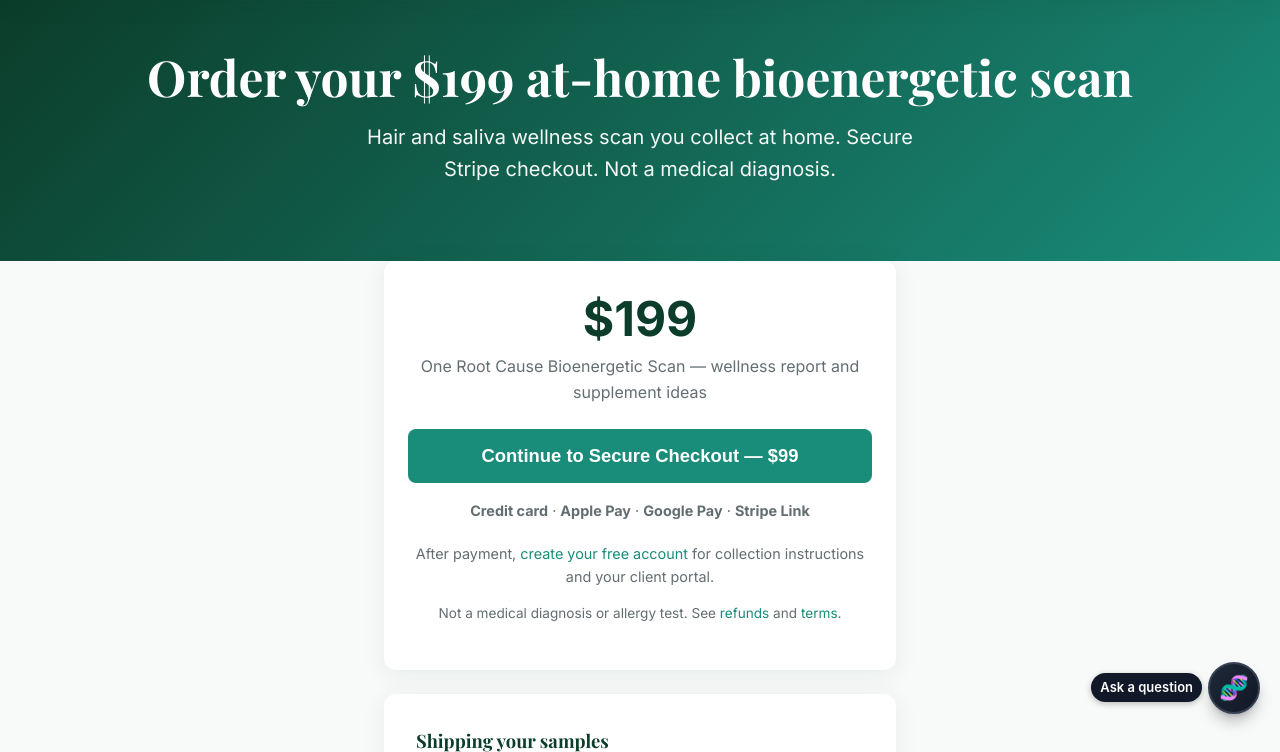
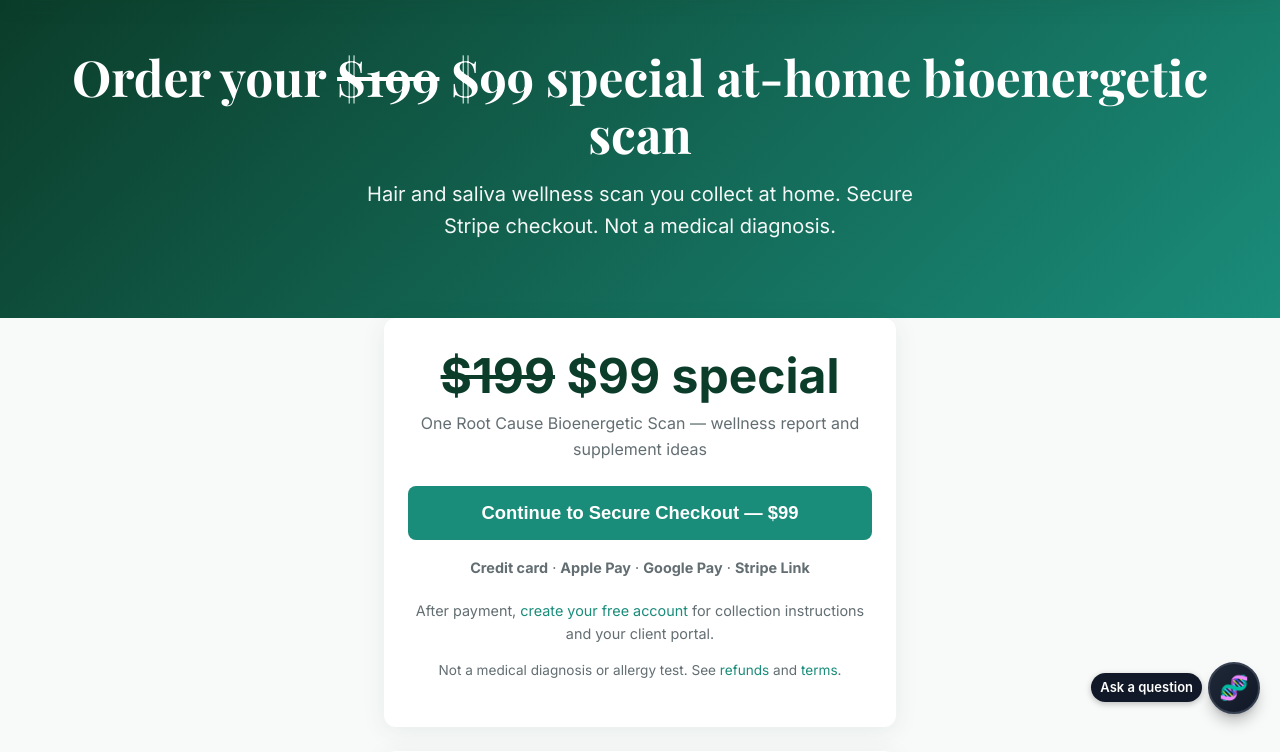
Before and after one commit to Michaelpeatross/root-cause-website, a Python web app: template templates/buy.html in a window 1280 px wide. Shown: the part 66-818 px from the top of the page. Run offline with Jinja, Linux system fonts and the light colour scheme; the template is opened without the code that fills it, so the values that code supplies are empty.

Commit message:
$99 scan special: templates (3/6)

```diff
--- a/templates/buy.html
+++ b/templates/buy.html
@@ -1,16 +1,16 @@
 {% extends "base.html" %}
-{% block title %}Order the $199 At-Home Bioenergetic Scan | Root Cause Test{% endblock %}
-{% block meta_description %}Order your $199 bioenergetic hair and saliva wellness scan online. Secure Stripe checkout. Mail samples free with a stamp, add a $15 prepaid kit, or overnight for speed.{% endblock %}
+{% block title %}Order the $99 At-Home Bioenergetic Scan | Root Cause Test{% endblock %}
+{% block meta_description %}Order your $99 special ($100 off $199) bioenergetic hair and saliva wellness scan online. Secure Stripe checkout. Mail samples free with a stamp, add a $15 prepaid kit, or overnight for speed.{% endblock %}
 
 {% block content %}
 <section class="hero" style="padding:3rem 2rem;">
-    <h1 class="hero-title-sm">Order your $199 at-home bioenergetic scan</h1>
+    <h1 class="hero-title-sm">Order your <s>$199</s> $99 special at-home bioenergetic scan</h1>
     <p class="tagline">Hair and saliva wellness scan you collect at home. Secure Stripe checkout. Not a medical diagnosis.</p>
 </section>
 
 <div class="container" style="max-width:560px;">
     <div class="card purchase-card checkout-single-card" style="margin-top:-2rem;">
-        <p class="purchase-now" style="margin:0 0 0.5rem;">$199</p>
+        <p class="purchase-now" style="margin:0 0 0.5rem;"><s>$199</s> $99 special</p>
         <p style="color:var(--text-muted); margin:0 0 1.5rem;">One Root Cause Bioenergetic Scan — wellness report and supplement ideas</p>
 
         {% include '_checkout_single.html' %}
--- a/templates/checkout_success.html
+++ b/templates/checkout_success.html
@@ -1,13 +1,13 @@
 {% extends "base.html" %}
 {% block title %}Payment Successful | Root Cause Test{% endblock %}
-{% block meta_description %}Your $199 Root Cause Bioenergetic Scan order is confirmed. Mail samples free in a regular envelope with a postage stamp, or optional $15 prepaid collection kit.{% endblock %}
+{% block meta_description %}Your $99 special ($100 off $199) Root Cause Bioenergetic Scan order is confirmed. Mail samples free in a regular envelope with a postage stamp, or optional $15 prepaid collection kit.{% endblock %}
 {% block robots %}noindex, nofollow{% endblock %}
 
 {% block content %}
 <div class="container" style="max-width:560px; margin-top:3rem; text-align:center;">
     <div class="card">
         <h1 style="font-family:'Playfair Display',serif; color:var(--green-dark);">Payment successful</h1>
-        <p>Your <strong>$199 Root Cause Bioenergetic Scan</strong> is paid and confirmed.</p>
+        <p>Your <strong><s>$199</s> $99 special Root Cause Bioenergetic Scan</strong> is paid and confirmed.</p>
         <p style="color:var(--text-muted);">You do <strong>not</strong> need an account to complete checkout. Create one now (or later) so we can send collection instructions and open your client dashboard when the report is ready.</p>
         <p style="margin:1rem 0 0.25rem; font-weight:600; color:var(--green-dark);">Next step — create your free account</p>
         <a href="{{ url_for('register') }}" class="btn btn-primary" style="margin:0.5rem;">Create free account after purchase</a>
--- a/templates/contact.html
+++ b/templates/contact.html
@@ -1,6 +1,6 @@
 {% extends "base.html" %}
-{% block title %}Contact Root Cause Test | Questions About the $199 Scan{% endblock %}
-{% block meta_description %}Questions about the $199 at-home hair and saliva wellness scan, shipping, or the Free Food Scanner? Text or email Root Cause Test and get a quick answer.{% endblock %}
+{% block title %}Contact Root Cause Test | Questions About the $99 Scan{% endblock %}
+{% block meta_description %}Questions about the $99 special ($100 off $199) at-home hair and saliva wellness scan, shipping, or the Free Food Scanner? Text or email Root Cause Test and get a quick answer.{% endblock %}
 
 {% block content %}
 <div class="container" style="max-width: 700px; margin: 2rem auto;">
--- a/templates/dashboard.html
+++ b/templates/dashboard.html
@@ -21,7 +21,7 @@
         {% if admin_preview %}
         <p class="admin-preview-note">Purchase buttons are hidden in admin preview.</p>
         {% else %}
-        {% with button_text='Purchase Additional Scan — $199' %}
+        {% with button_text='Purchase Additional Scan — $99' %}
         {% include '_checkout_single.html' %}
         {% endwith %}
         {% endif %}
```
